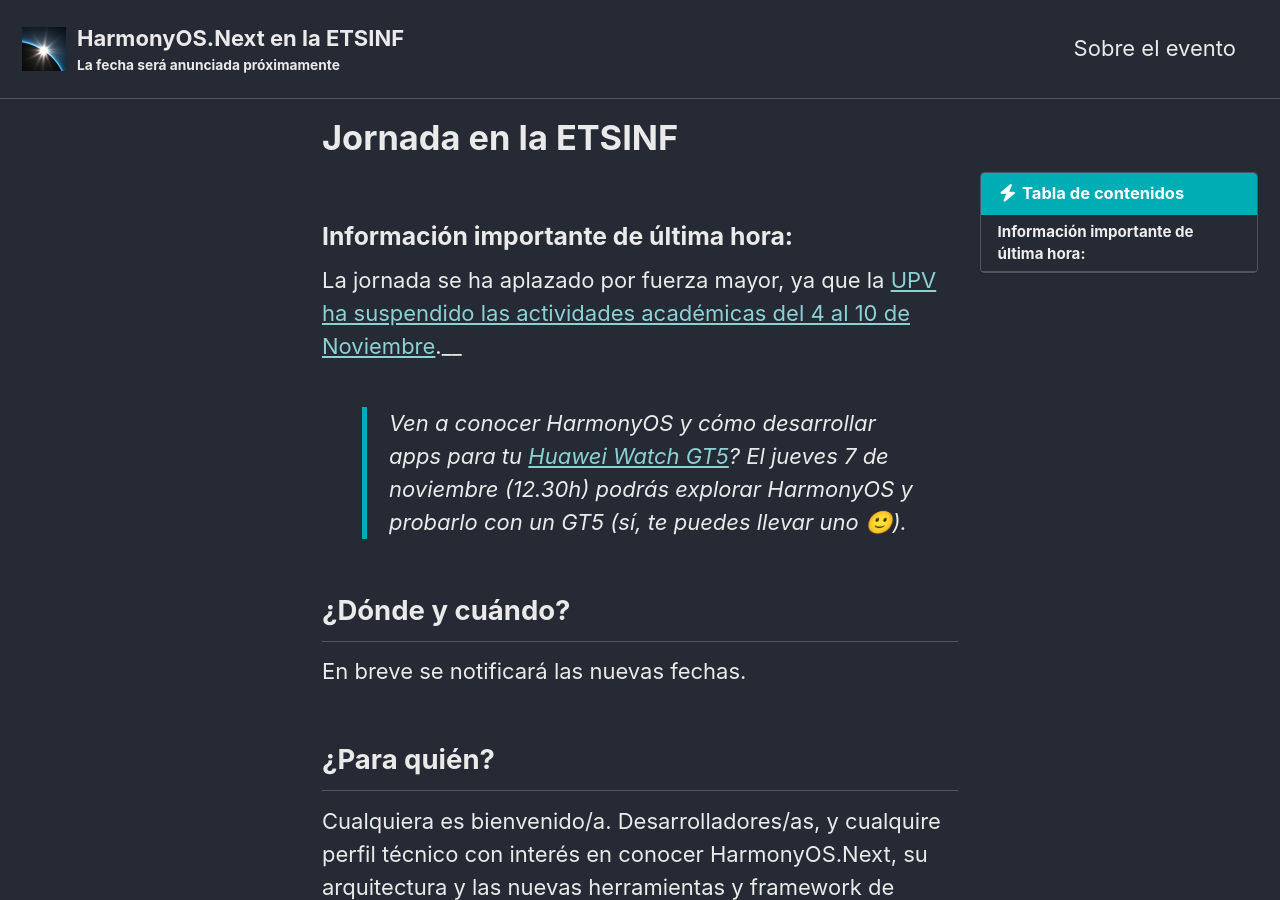
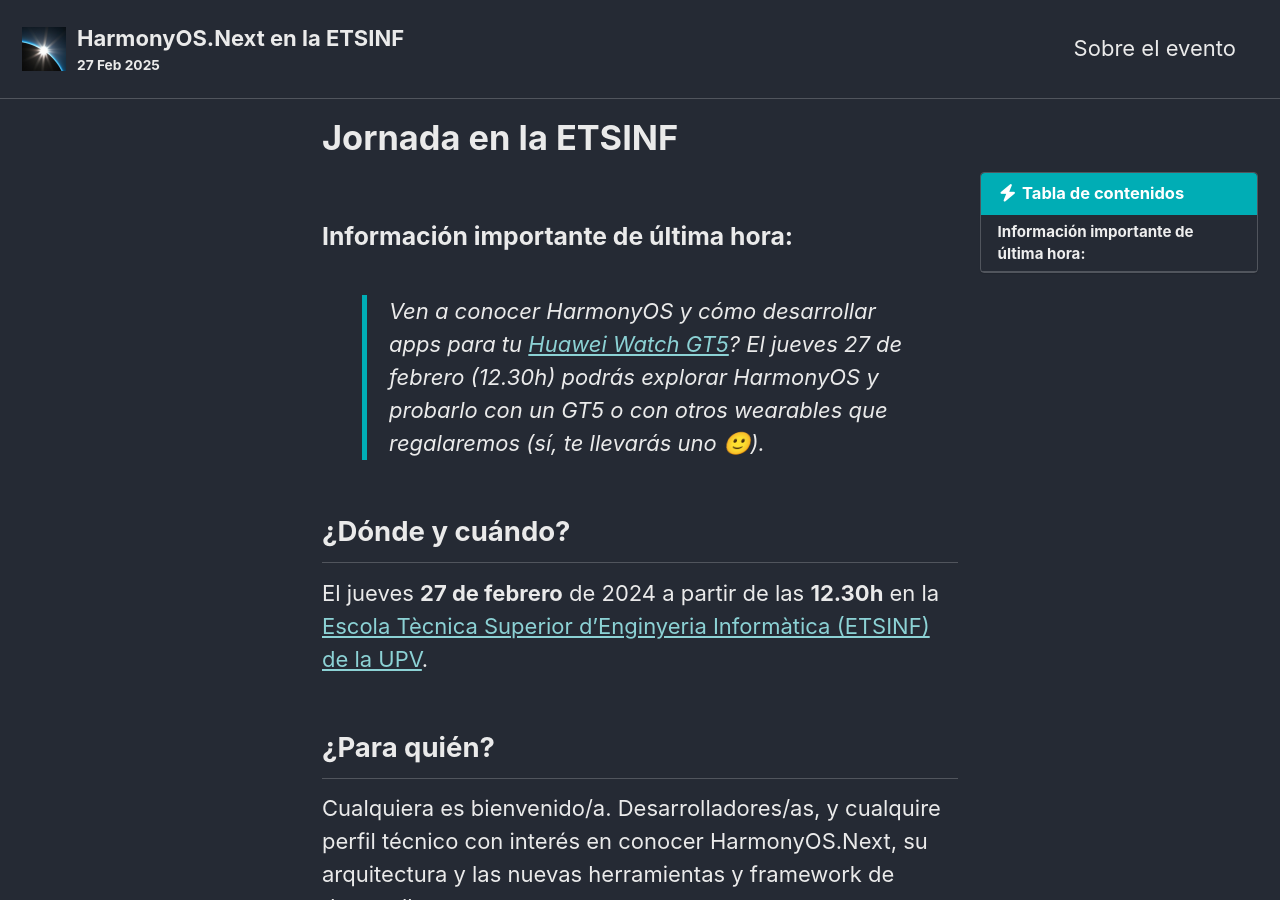
Before and after one commit to espinr/harmonyos, a Jekyll site: the page built from _pages/upv.md, in a window 1280 px wide and 900 px high. Built offline with Jekyll 4.4.1, drawn with Linux system fonts in a browser that asks for light colours; cached includes are drawn as plain includes; some of the changed text lies outside the part shown.

Commit message:
New dates confirmed

```diff
--- a/_config.yml
+++ b/_config.yml
@@ -19,7 +19,7 @@
 rtl                      : # true, false (default) # turns direction of the page into right to left for RTL languages
 title                    : "Jornada en la ETSINF (UPV)"
 title_separator          : "-"
-subtitle                 : "La fecha será anunciada próximamente"
+subtitle                 : "27 Feb 2025"
 name                     : "Jornada HarmonyOS.Next"
 description              : "Descubre el nuevo sistema operativo y su entorno de programación"
 url                      : #"https://openathletics.net"
--- a/_pages/upv.md
+++ b/_pages/upv.md
@@ -12,16 +12,11 @@
 
 ### Información importante de última hora:
 
-La jornada se ha aplazado por fuerza mayor, ya que la [UPV ha suspendido las actividades académicas del 4 al 10 de Noviembre](https://x.com/UPV/status/1852394278317703662).__
-
-
-> Ven a conocer HarmonyOS y cómo desarrollar apps para tu [Huawei Watch GT5](https://consumer.huawei.com/es/wearables/watch-gt5/specs/)? El jueves 7 de noviembre (12.30h) podrás explorar HarmonyOS y probarlo con un GT5 (sí, te puedes llevar uno 🙂).
+> Ven a conocer HarmonyOS y cómo desarrollar apps para tu [Huawei Watch GT5](https://consumer.huawei.com/es/wearables/watch-gt5/specs/)? El jueves 27 de febrero (12.30h) podrás explorar HarmonyOS y probarlo con un GT5 o con otros wearables que regalaremos (sí, te llevarás uno 🙂).
 
 ## ¿Dónde y cuándo?
 
-En breve se notificará las nuevas fechas.
-
-<!-- El jueves __7 de noviembre__ de 2024 a partir de las __12.30h__ en la [Escola Tècnica Superior d’Enginyeria Informàtica (ETSINF) de la UPV](https://www.upv.es/entidades/etsinf/). -->
+El jueves __27 de febrero__ de 2024 a partir de las __12.30h__ en la [Escola Tècnica Superior d’Enginyeria Informàtica (ETSINF) de la UPV](https://www.upv.es/entidades/etsinf/).
 
 ## ¿Para quién?
 
```
Also changed, not shown: other parts of _pages/upv.md (+3 -3 lines), _pages/splash.md (+2 -3 lines), assets/images/hmos-1080x1080-text.jpg, assets/images/hmos-1920x1080-text.jpg.
